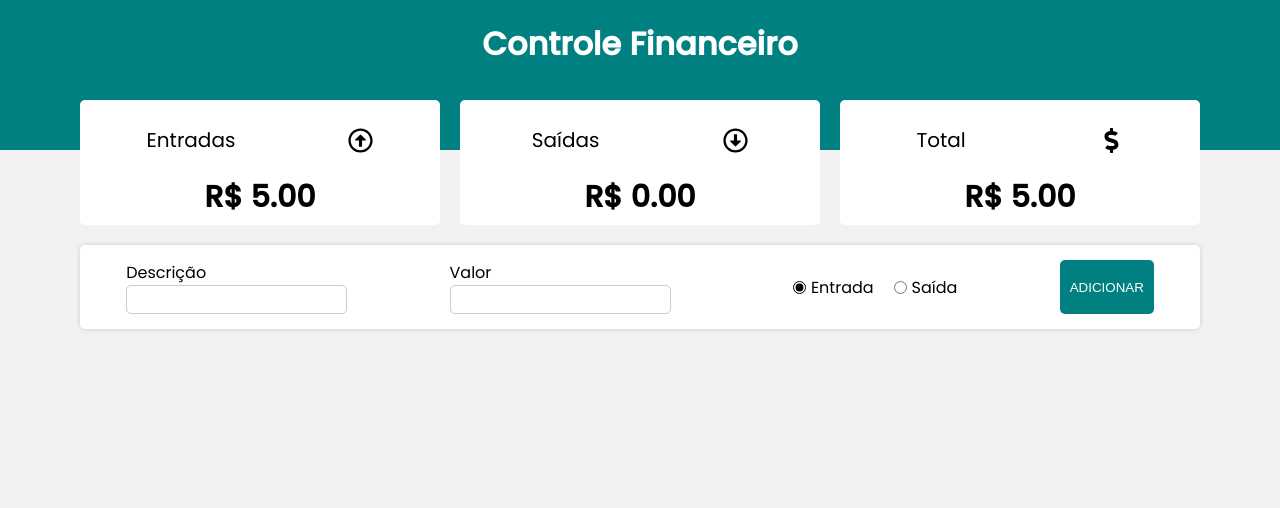
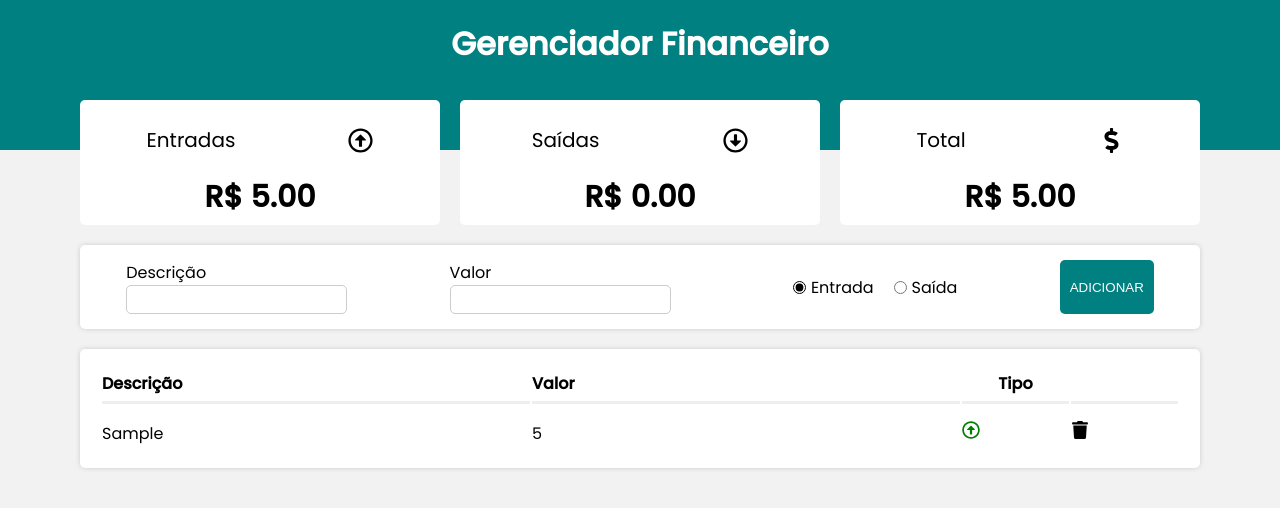
Before and after one commit to Gabrielneves05/financial-management-system, a React (Create React App) app: page / in a window 1280 px wide. Both pictures are taken after typing "Sample", "5" into the empty fields and a click on the button "ADICIONAR". Shown: the top 508 px of the page. Built offline with nearby package versions, Linux system fonts and the light colour scheme.

Commit message:
feat: Implementation of Grid and GridItems components / javascript and styled components

```diff
--- a/public/index.html
+++ b/public/index.html
@@ -7,7 +7,7 @@
     <link rel="preconnect" href="https://fonts.googleapis.com">
     <link rel="preconnect" href="https://fonts.gstatic.com" crossorigin>
     <link href="https://fonts.googleapis.com/css2?family=Poppins:ital,wght@0,200;0,300;0,400;0,500;1,200;1,300;1,400;1,500&family=Roboto:wght@100;300;400;500;700;900&family=Source+Sans+Pro:wght@200;300;400;600;700;900&display=swap" rel="stylesheet">
-    <title>App de Finanças</title>
+    <title>Gerenciador Financeiro</title>
   </head>
   <body>
     <noscript>You need to enable JavaScript to run this app.</noscript>
--- a/src/App.js
+++ b/src/App.js
@@ -45,7 +45,7 @@
     <>
       <Header />
       <Resume income={income} expense={expense} total={total} />
-      <Form handleAdd={handleAdd} />
+      <Form handleAdd={handleAdd} transactionsList={transactionsList} setTransactionsList={setTransactionsList}/>
       <GlobalStyle />
     </>
   );
--- a/src/components/Form/index.js
+++ b/src/components/Form/index.js
@@ -1,7 +1,8 @@
 import React, { useState } from "react";
+import Grid from "../Grid"
 import * as C from "./styles";
 
-const Form = ({ handleAdd }) => {
+const Form = ({ handleAdd, transactionsList ,setTransactionsList }) => {
     const [desc, setDesc] = useState("");
     const [amount, setAmount] = useState("");
     const [isExpense, setExpense] = useState(false);
@@ -65,6 +66,7 @@
                 </C.RadioGroup>
                 <C.Button onClick={handleSave}>ADICIONAR</C.Button>
             </C.Container>
+            <Grid itens={transactionsList} setItens={setTransactionsList}/>
         </>
     );
 };
--- /dev/null
+++ b/src/components/Grid/index.js
@@ -0,0 +1,33 @@
+import React from "react";
+import GridItem from "../GridItem";
+import * as C from "./styles";
+
+const Grid = ({ itens, setItens }) => {
+    const onDelete = (ID) => {
+        const newArray = itens.filter((transaction) => transaction.id !== ID);
+        setItens(newArray);
+        localStorage.setItem("transactions", JSON.stringify(newArray));
+    };
+
+    return (
+        <C.Table>
+            <C.Thead>
+                <C.Tr>
+                    <C.Th width={40}>Descrição</C.Th>
+                    <C.Th width={40}>Valor</C.Th>
+                    <C.Th width={10} alignCenter>Tipo</C.Th>
+                    <C.Th width={10}></C.Th>
+                </C.Tr>
+            </C.Thead>
+            <C.Tbody>
+                {
+                    itens?.map((item, index) => (
+                        <GridItem key={index} item={item} onDelete={onDelete} />
+                    ))
+                }
+            </C.Tbody>
+        </C.Table>
+    );
+};
+
+export default Grid;
--- /dev/null
+++ b/src/components/Grid/styles.js
@@ -0,0 +1,24 @@
+import styled from "styled-components";
+
+export const Table = styled.table`
+    width: 98%;
+    background-color: #fff;
+    padding: 20px;
+    box-shadow: 0px 0px 5px #ccc;
+    border-radius: 5px;
+    max-width: 1120px;
+    margin: 20px auto;
+`;
+
+export const Thead = styled.thead``;
+
+export const Tbody = styled.tbody``;
+
+export const Tr = styled.tr``;
+
+export const Th = styled.th`
+    border-bottom: inset;
+    padding-bottom: 5px;
+    text-align: ${(props) => (props.alignCenter ? "center" : "start")};
+    width: ${(props) => (props.width ? props.width + "%" : "auto")};
+`;
--- /dev/null
+++ b/src/components/GridItem/index.js
@@ -0,0 +1,30 @@
+import React from "react";
+import * as C from "./styles";
+import {
+    FaRegArrowAltCircleUp,
+    FaRegArrowAltCircleDown,
+    FaTrash,
+} from "react-icons/fa";
+
+const GridItem = ({ item, onDelete }) => {
+    return (
+        <C.Tr>
+            <C.Td>{item.desc}</C.Td>
+            <C.Td>{item.amount}</C.Td>
+            <C.Td alignCenter>
+                {
+                    item.expense ? (
+                        <FaRegArrowAltCircleDown color="red" />
+                    ) : (
+                        <FaRegArrowAltCircleUp color="green" />
+                    )
+                }
+            </C.Td>
+            <C.Td alignCenter>
+                <FaTrash onClick={() => onDelete(item.id)} />
+            </C.Td>
+        </C.Tr>
+    );
+};
+
+export default GridItem;
--- /dev/null
+++ b/src/components/GridItem/styles.js
@@ -0,0 +1,15 @@
+import styled from "styled-components";
+
+export const Tr = styled.tr``;
+
+export const Td = styled.td`
+    padding-top: 15px;
+    text-align: ${(props) => (props.alingCenter ? "center" : "start")};
+    word-break: break-all;
+
+    svg {
+        cursor: pointer;
+        width: 18px;
+        height: 18px;
+    }
+`;
--- a/src/components/Header/index.js
+++ b/src/components/Header/index.js
@@ -5,7 +5,7 @@
   return (
     <C.Container>
       <C.Header>
-        <C.Title>Controle Financeiro</C.Title>
+        <C.Title>Gerenciador Financeiro</C.Title>
       </C.Header>
     </C.Container>
   );
```
